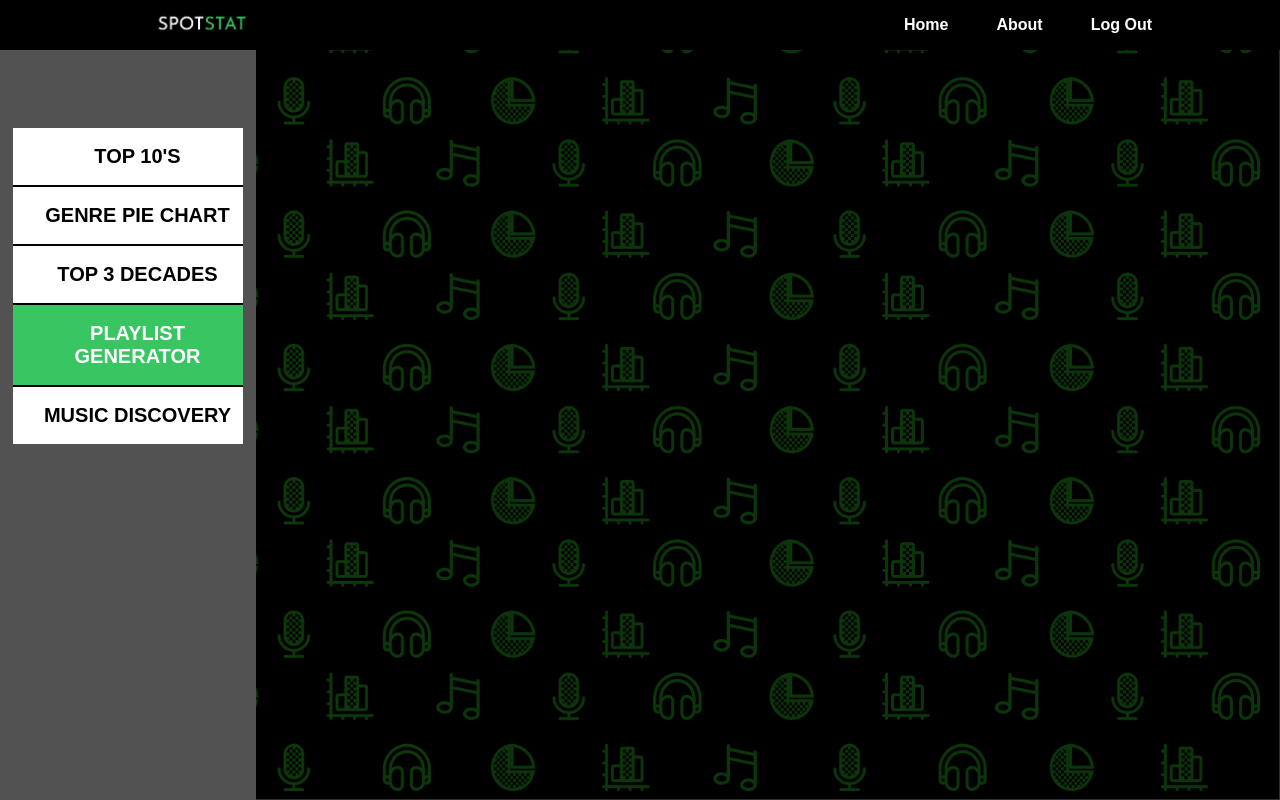
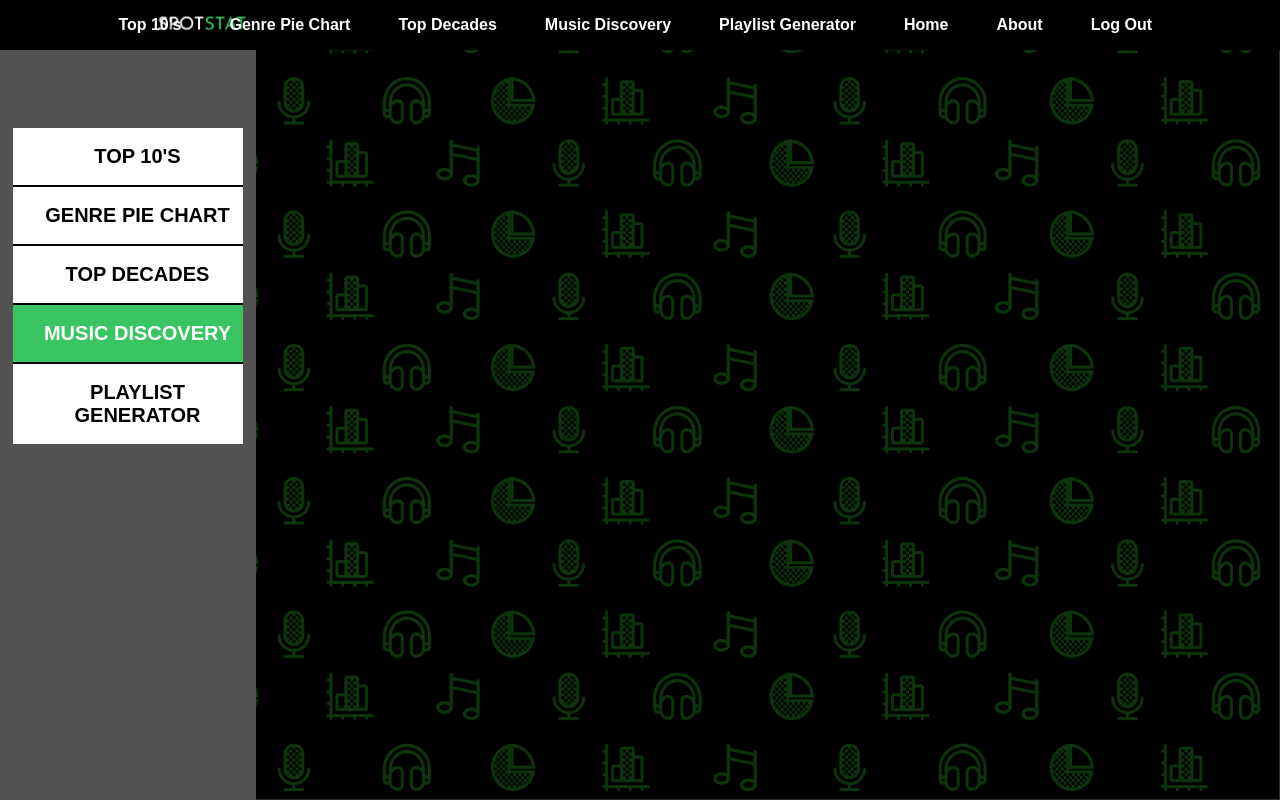
Before and after one commit to vedkm/INFO-1601-Project, a plain HTML site: page html/option4.html in a window 1280 px wide. Drawn offline with Linux system fonts and the light colour scheme.

Commit message:
Update option4.html

```diff
--- a/html/option4.html
+++ b/html/option4.html
@@ -6,6 +6,8 @@
   <meta name="viewport" content="width=device-width, initial-scale=1.0">
   <meta http-equiv="X-UA-Compatible" content="ie=edge">
   <link href="../css/option4.css" rel="stylesheet" type="text/css" />
+  <link rel="preconnect" href="https://fonts.gstatic.com">
+  <link href="https://fonts.googleapis.com/css2?family=Josefin+Sans&family=Open+Sans&display=swap" rel="stylesheet">
   <title>SpotStats</title>
 </head>
 
@@ -20,6 +22,11 @@
       <img class="small-logo" src="../images/small-logo.png" alt="Small logo">
     </div>
     <ul class="nav-links">
+        <li><a href="option1.html" class="sidebar-links">Top 10's</a></li>
+        <li><a href="option2.html" class="sidebar-links">Genre Pie Chart</a></li>
+        <li><a href="option3.html" class="sidebar-links">Top Decades</a></li>
+        <li><a href="option4.html" class="sidebar-links" id="hamburger-selected">Music Discovery</a></li>
+        <li><a href="option5.html" class="sidebar-links">Playlist Generator</a></li>
         <li><a href="menu.html">Home</a></li>
         <li><a href="about.html">About</a></li>
         <li><a href="../index.html">Log Out</a></li>
@@ -35,13 +42,13 @@
                 <a href="option2.html">Genre Pie Chart</a>
                 <hr class="sidebar-line">
 
-                <a href="option3.html">Top 3 Decades</a>
+                <a href="option3.html">Top Decades</a>
                 <hr class="sidebar-line">
 
-                <a href="option4.html"  id="selected">Playlist Generator</a>
+                <a href="option4.html"  id="selected">Music Discovery</a>
                 <hr class="sidebar-line">
 
-                <a href="option5.html">Music Discovery</a>
+                <a href="option5.html">Playlist Generator</a>
             </ul>
         </div>
     </section>
```
